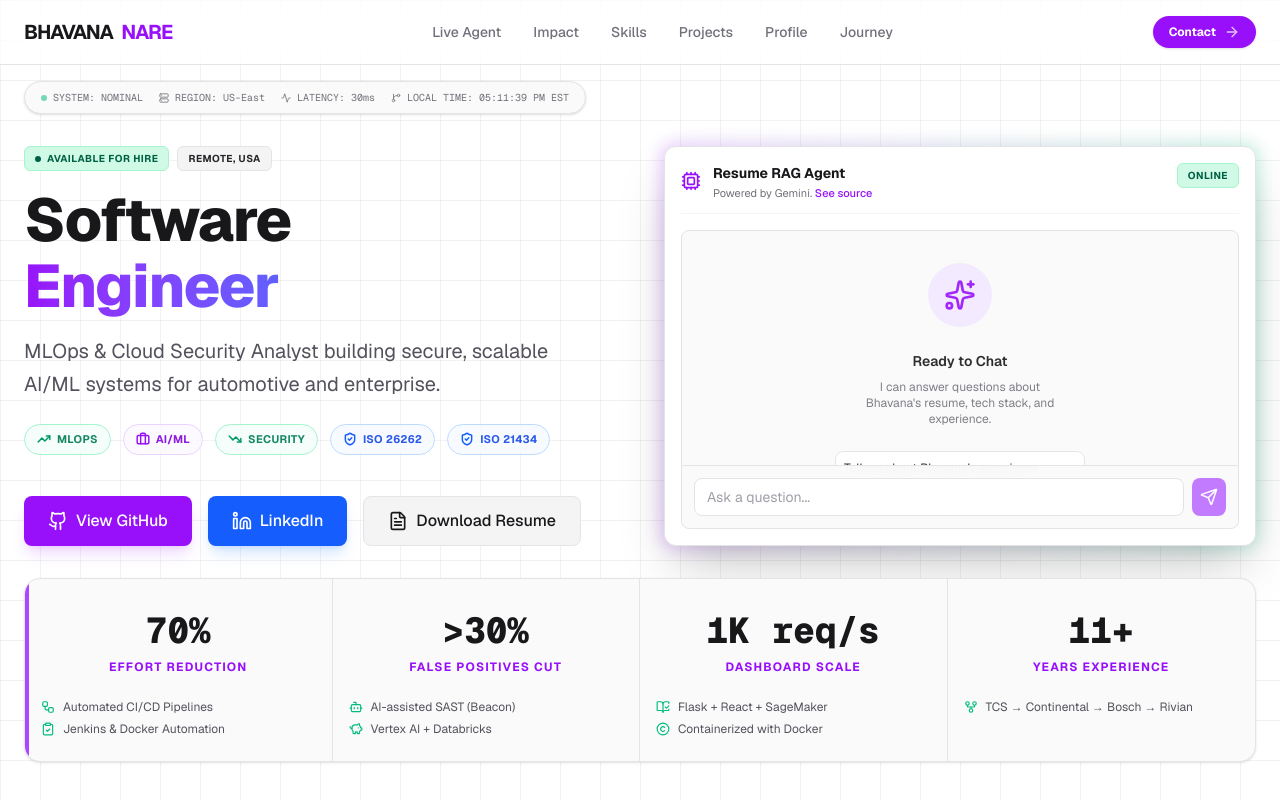
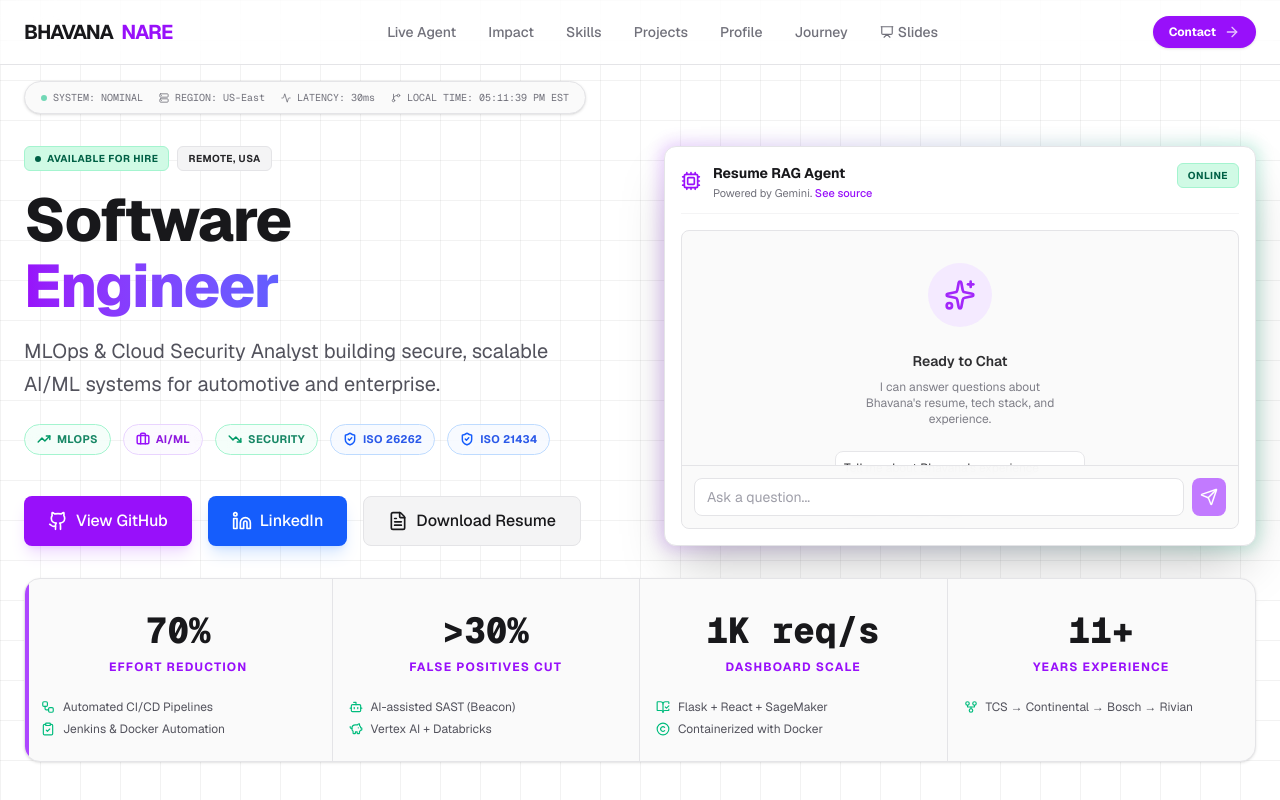
Before and after one commit to BNTiyan/bhavana-portfolio-agent, a Next.js app: page / in a window 1280 px wide. Shown: the top 800 px of the page. Built offline with nearby package versions, Linux system fonts and the light colour scheme.

Commit message:
Add files via upload

```diff
--- a/src/app/page.tsx
+++ b/src/app/page.tsx
@@ -6,7 +6,8 @@ import {
   Workflow, ClipboardCheck, Bot, PiggyBank,
   BookOpenCheck, Copyright, GitFork, Globe, Linkedin, Github,
   CheckCircle2, GraduationCap, FileText, ExternalLink,
-  Code2, Database, Cloud, Shield, Brain, BarChart3, Terminal, Cpu
+  Code2, Database, Cloud, Shield, Brain, BarChart3, Terminal, Cpu,
+  Presentation
 } from 'lucide-react';
 
 import HeroSection from '@/components/HeroSection';
@@ -56,6 +57,15 @@ export default function Home() {
                 {link.label}
               </a>
             ))}
+            <a
+              href="/presentation.html"
+              target="_blank"
+              rel="noopener noreferrer"
+              className="flex items-center gap-1 hover:text-purple-600 transition-colors duration-200"
+            >
+              <Presentation size={14} />
+              Slides
+            </a>
           </nav>
 
           <a
@@ -430,7 +440,29 @@ export default function Home() {
                     >
                       <FileText size={16} /> IEEE Publication <ExternalLink size={12} className="opacity-50" />
                     </a>
+                    <a
+                      href="/presentation.html"
+                      target="_blank"
+                      rel="noopener noreferrer"
+                      className="flex items-center gap-2 text-sm text-zinc-600 dark:text-zinc-300 hover:text-purple-600 transition-colors"
+                    >
+                      <Presentation size={16} /> Project Slides <ExternalLink size={12} className="opacity-50" />
+                    </a>
                   </div>
+
+                  {/* Presentation CTA */}
+                  <a
+                    href="/presentation.html"
+                    target="_blank"
+                    rel="noopener noreferrer"
+                    className="block w-full bg-gradient-to-r from-purple-600 to-indigo-600 hover:from-purple-700 hover:to-indigo-700 text-white text-center py-3 px-4 rounded-xl font-semibold text-sm mb-6 transition-all hover:shadow-lg hover:shadow-purple-500/25 hover:scale-[1.02] active:scale-[0.98]"
+                  >
+                    <span className="flex items-center justify-center gap-2">
+                      <Presentation size={18} />
+                      View Full Presentation
+                      <ArrowRight size={16} />
+                    </span>
+                  </a>
                 </div>
 
                 {/* Education */}
```
